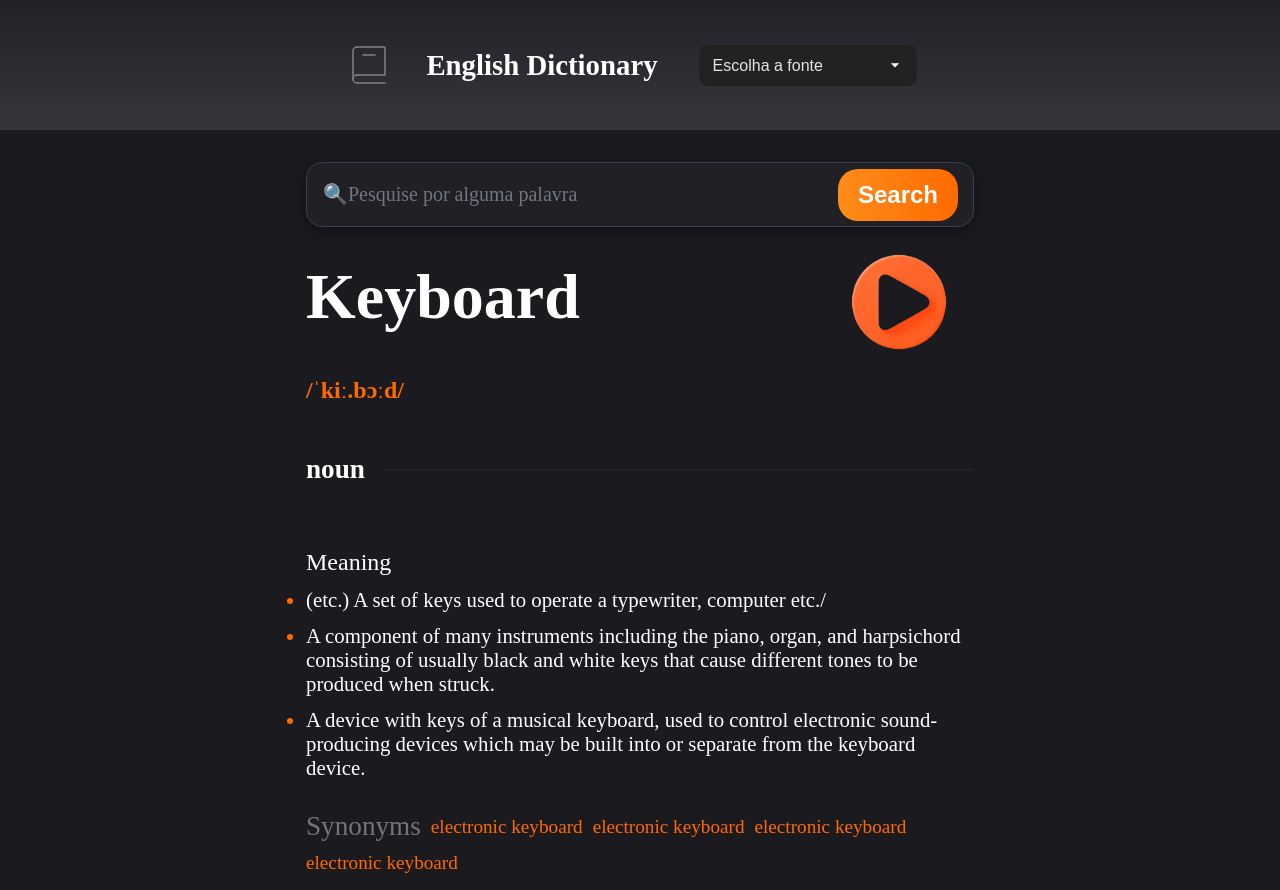
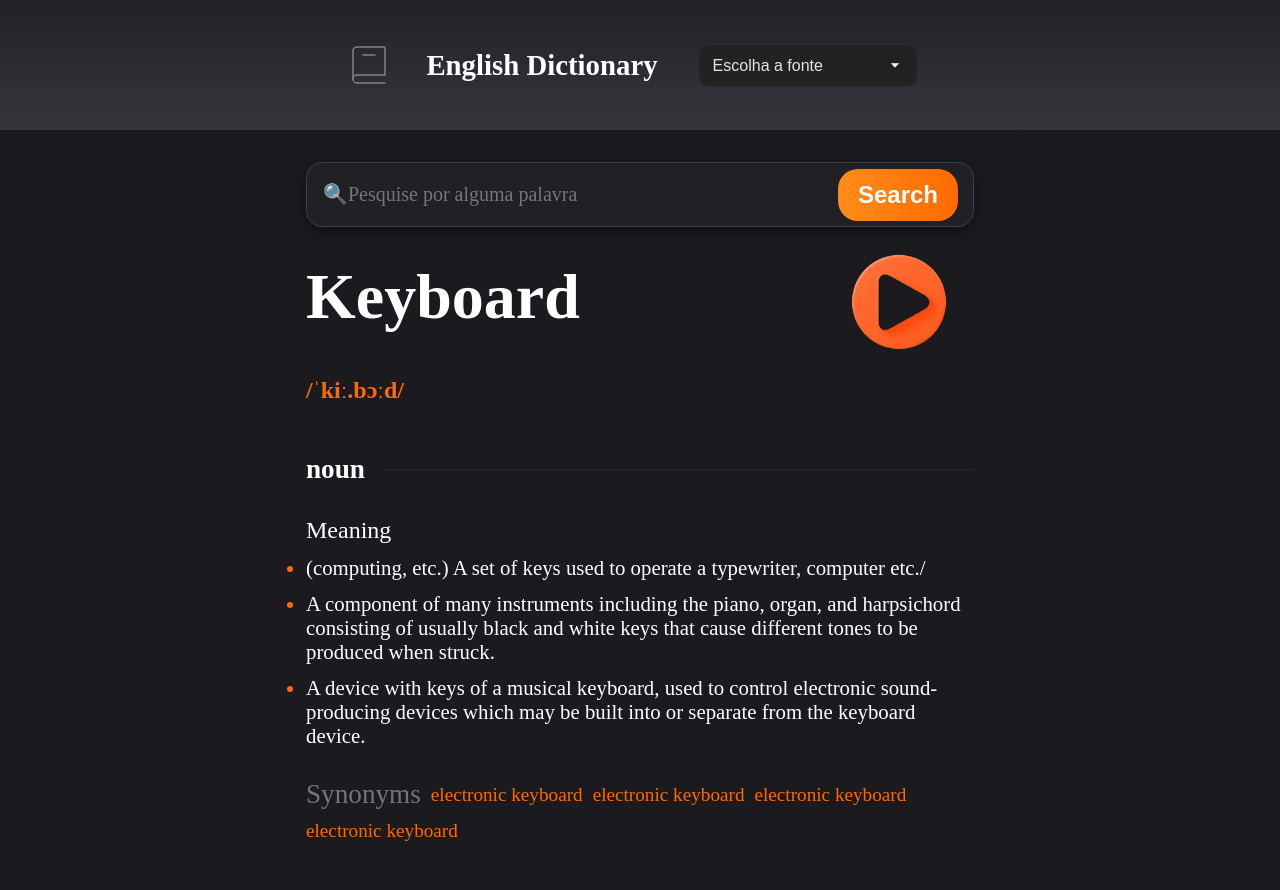
Before and after one commit to vinivmarinho/projeto-dicionario, a React (Vite) app: page / in a window 1280 px wide. Built offline with nearby package versions, Linux system fonts and the light colour scheme.

Commit message:
feat: Adiciona campos de significado e sinônimos vindo da API

```diff
--- a/src/App.jsx
+++ b/src/App.jsx
@@ -13,7 +13,6 @@ function App() {
       <Header font={font} setFont={setFont} />
       <main>
         <SearchBar />
-        <Meaning />
       </main>
     </div>
   );
--- a/src/components/meaning/meaning.css
+++ b/src/components/meaning/meaning.css
@@ -33,6 +33,7 @@ ul li::marker{
     font-size: 1.2em;
     align-self: center;
     cursor: pointer;
+    gap: 5px;
 }
 
 /* ===== BASE (mobile) ===== */
--- a/src/components/meaning/meaning.jsx
+++ b/src/components/meaning/meaning.jsx
@@ -1,20 +1,44 @@
 import "./meaning.css"
-export default function Meaning() {
+export default function Meaning({ wordData }) {
     return(
         <div id="meaning-container">
-            <h2 class="meaning">Meaning</h2>
+            <h2 className="meaning">Meaning</h2>
             <ul>
-                <li>(etc.) A set of keys used to operate a typewriter, computer etc./</li>
+                {wordData ?
+                    wordData.entries[0].senses.map((sense, index) => (
+                        <li key={index}>{sense.definition}</li>
+                    )):
+                    /* Significados para quando "wordData" não existir */
+                    <>
+                        <li>(computing, etc.) A set of keys used to operate a typewriter, computer etc./</li>
                         <li>A component of many instruments including the piano, organ, and harpsichord consisting of usually black and white keys that cause different tones to be produced when struck.</li>
                         <li>A device with keys of a musical keyboard, used to control electronic sound-producing devices which may be built into or separate from the keyboard device.</li>
+                    </>
+                }
+
             </ul>
             <div class="synonyms">
                 <p>Synonyms</p>
+                {wordData ?
+                    wordData.entries[0].senses.map((sense, index) => (
+                        <li key={index}>{sense.synonyms.join(" , ")}</li>
+                    )):
+                <>
                     <li>electronic keyboard</li>
                     <li>electronic keyboard</li>
                     <li>electronic keyboard</li>
                     <li>electronic keyboard</li>
+                </>
+                }
             </div>
         </div>
     )
 }
+
+
+/* <li>(etc.) A set of keys used to operate a typewriter, computer etc./</li>
+                <li>A component of many instruments including the piano, organ, and harpsichord consisting of usually black and white keys that cause different tones to be produced when struck.</li>
+                <li>A device with keys of a musical keyboard, used to control electronic sound-producing devices which may be built into or separate from the keyboard device.</li> */
+
+
+/*  */
--- a/src/components/search-bar/search-bar.jsx
+++ b/src/components/search-bar/search-bar.jsx
@@ -1,5 +1,6 @@
 import "./search-bar.css";
 import Word from "../word/word.jsx";
+import Meaning from "../meaning/meaning.jsx";
 import { useState } from "react";
 
 export default function SearchBar() {
@@ -29,19 +30,28 @@ export default function SearchBar() {
         }
         finally{
             setLoading(false);
+
         }
 
 
-        // alert(wordData.entries[0].senses[0].definition) // Pega só o objeto da primeira posição de senses (ou seja, só UMA definição. Preciso fazer a posição ficar dinâmica)
+         // alert(wordData.entries[0].senses[0].definition); Pega só o objeto da primeira posição de senses (ou seja, só UMA definição. Preciso fazer a posição ficar dinâmica)
         // alert(wordData.entries[0].senses[0].definition)
     }
 
     return(
-        <div className="search-bar-container">
-            <input type="text" id="searchBar" value={searchedWord} onChange={(event) => setSearchedWord(event.target.value)} placeholder="🔍Pesquise por alguma palavra" />
-            <button onClick={handleSearch}>Search</button>
-            {loading && <Word word="Loading..." />}
-            {!loading && <Word word={wordData ? matchedWord : "Keyboard"} transcription={wordData ? wordTranscription : "/ˈkiː.bɔːd/"} partOfSpeech={wordData ? partOfSpeech : "noun"} /> }
-        </div>
+        <>
+            <div className="search-bar-container">
+                <input type="text" id="searchBar" value={searchedWord} onChange={(event) => setSearchedWord(event.target.value)} placeholder="🔍Pesquise por alguma palavra" />
+                <button onClick={handleSearch}>Search</button>
+                {loading && <Word word="Loading..." />}
+                {!loading && (
+                    <Word word={wordData ? matchedWord : "Keyboard"} transcription={wordData ? wordTranscription : "/ˈkiː.bɔːd/"} partOfSpeech={wordData ? partOfSpeech : "noun"} />
+
+                )}
+                {!loading && (
+                    <Meaning wordData= {wordData}/>
+                )}
+            </div>
+        </>
     )
 }
```
Lines whose indentation alone changed are shown as unchanged.
